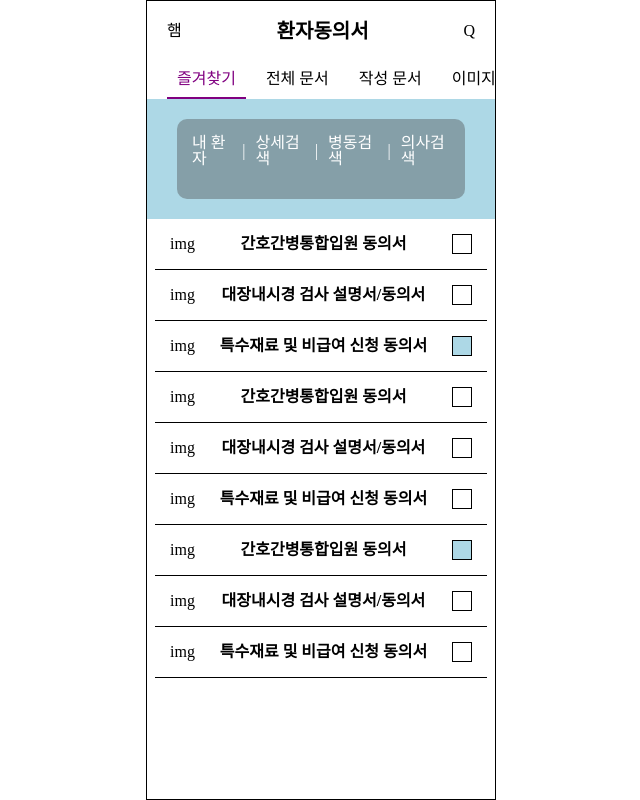
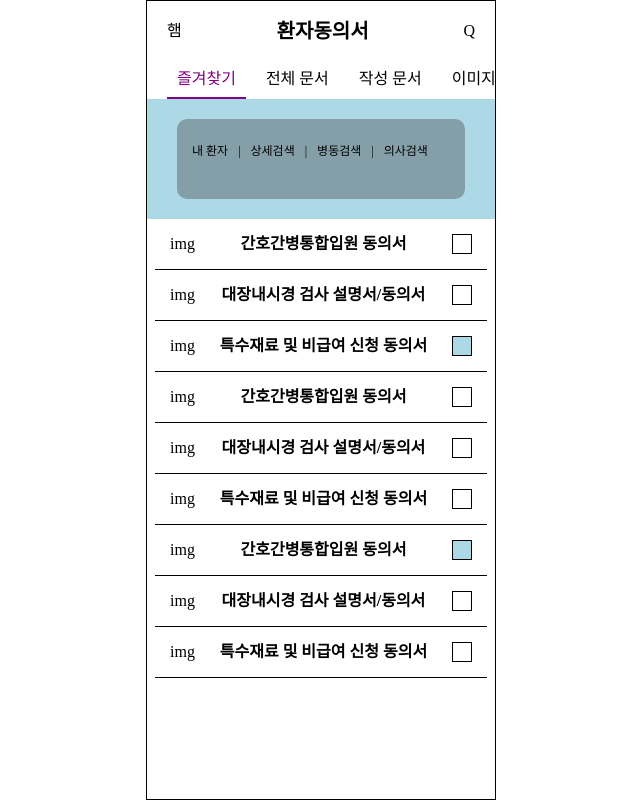
Before and after one commit to eJoy89/doctor_mobile, a Vue app: page /sideMenu in a window 1280 px wide. Shown: the whole page, without its empty margins (319-959 px from the left). Built offline with nearby package versions, Linux system fonts and the light colour scheme.

Commit message:
change design

```diff
--- a/public/index.html
+++ b/public/index.html
@@ -4,6 +4,7 @@
     <meta charset="utf-8">
     <meta http-equiv="X-UA-Compatible" content="IE=edge">
     <meta name="viewport" content="width=device-width,initial-scale=1.0">
+    <meta name="description" content="진료용 페이지">
     <link rel="icon" href="<%= BASE_URL %>favicon.ico">
     <title><%= htmlWebpackPlugin.options.title %></title>
   </head>
--- a/src/App.vue
+++ b/src/App.vue
@@ -55,7 +55,6 @@ export default {
       this.isSideMenu = !data;
     },
     activeSideMenu(data) {
-      console.log(data)
       this.isSideMenu = data;
     }
   }
--- a/src/components/MenuTab.vue
+++ b/src/components/MenuTab.vue
@@ -1,12 +1,12 @@
 <template>
     <nav class="app-nav">
         <div class="nav-wrap">
-            <li v-for="(list, index) in navList" :key="list" :index="index"
+            <div v-for="(list, index) in navList" :key="list" :index="index"
                 :class="{['nav-list-wrap']:true, ['nav-list-wrap-active']:index === this.selectedTab}"
                 @click="selectTab(index)"
             >
                 {{ list.name }}
-            </li>
+            </div>
         </div>
     </nav>
 </template>
--- a/src/components/SwiperComponent.vue
+++ b/src/components/SwiperComponent.vue
@@ -11,7 +11,7 @@
                             <h3>환자이름</h3>
                             <p>12345678</p>
                         </div> -->
-                        <div style="display: flex; column-gap: 10px; align-items: center;">
+                        <div style="display: flex; column-gap: 10px; align-items: center; font-size: 12px; color: #000000;">
                             <p>내 환자</p>
                             <p>|</p>
                             <p>상세검색</p>
@@ -24,7 +24,7 @@
                 </div>
                 <!-- <div style="height: 20%; display: flex; align-items: center; justify-content: center;">-----</div> -->
             </div>
-            <!-- <div class="swiper-card" ref="swiperCard2"></div> -->
+            <div class="swiper-card" ref="swiperCard2"></div>
         </div>
     </div>
 </template>
--- a/src/components/sideMenu.vue
+++ b/src/components/sideMenu.vue
@@ -27,9 +27,9 @@
                     {{ list.title }}
                 </h3>
                 <div class="sub-list-wrap">
-                    <li v-for="(item, index) in list.lists" :key="item" :index="index">
+                    <div v-for="(item, index) in list.lists" :key="item" :index="index">
                         {{ item.title }}
-                    </li>
+                    </div>
                 </div>
             </div>
         </section>
```
Also changed, not shown: src/components/file2/sideMenu1.vue (renamed from src/components/file2/sideMenu.vue).
